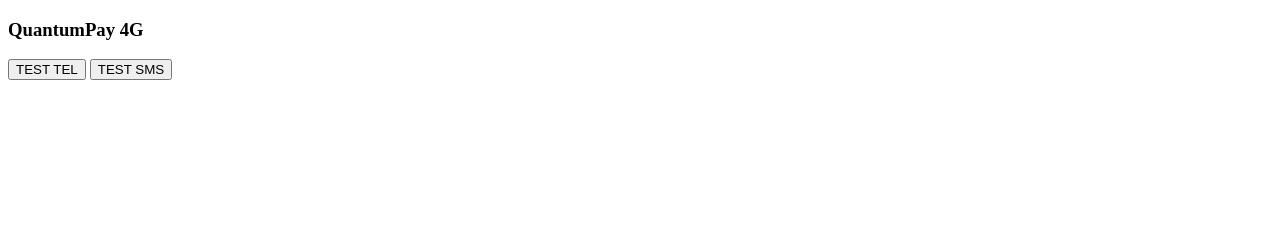
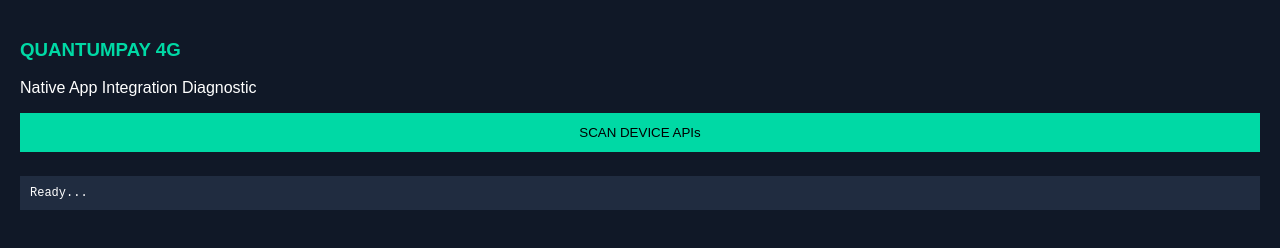
Before and after one commit to quntumcraft-solution/cloud-phone-pdf-viewer, a plain HTML site: page index.html in a window 1280 px wide. Drawn offline with Linux system fonts and the light colour scheme.

Commit message:
Update title and enhance styling in index.html

```diff
--- a/index.html
+++ b/index.html
@@ -2,38 +2,71 @@
 <html>
 <head>
 <meta name="viewport" content="width=device-width, initial-scale=1">
-<title>QuantumPay Test</title>
+<title>QuantumPay Native Test</title>
+<style>
+body {
+  background: #101827;
+  color: white;
+  font-family: Arial;
+  padding: 12px;
+}
+h3 { color: #00d9a5; }
+pre {
+  white-space: pre-wrap;
+  overflow-wrap: anywhere;
+  background: #202c40;
+  padding: 10px;
+  font-size: 12px;
+}
+button {
+  padding: 12px;
+  width: 100%;
+  background: #00d9a5;
+  border: 0;
+  margin-bottom: 12px;
+}
+</style>
 </head>
 <body>
-<h3>QuantumPay 4G</h3>
 
-<button onclick="testTel()">TEST TEL</button>
-<button onclick="testSMS()">TEST SMS</button>
+<h3>QUANTUMPAY 4G</h3>
+<p>Native App Integration Diagnostic</p>
 
-<div id="result"></div>
+<button onclick="scan()">SCAN DEVICE APIs</button>
+
+<pre id="result">Ready...</pre>
 
 <script>
-async function testTel() {
- try {
-  let r = await navigator.hasFeature("TelScheme");
-  document.getElementById("result").innerHTML =
-   "TEL SCHEME: " + r;
- } catch(e) {
-  document.getElementById("result").innerHTML =
-   "TEL ERROR: " + e;
- }
-}
+function scan() {
+  let found = [];
 
-async function testSMS() {
- try {
-  let r = await navigator.hasFeature("SmsScheme");
-  document.getElementById("result").innerHTML =
-   "SMS SCHEME: " + r;
- } catch(e) {
-  document.getElementById("result").innerHTML =
-   "SMS ERROR: " + e;
- }
+  const keywords = [
+    "native", "app", "phone",
+    "bridge", "device", "cloud",
+    "android", "intent", "launch"
+  ];
+
+  function inspect(obj, label) {
+    try {
+      Object.getOwnPropertyNames(obj).forEach(key => {
+        if (keywords.some(k =>
+          key.toLowerCase().includes(k)
+        )) {
+          found.push(label + "." + key);
+        }
+      });
+    } catch(e) {}
+  }
+
+  inspect(window, "window");
+  inspect(navigator, "navigator");
+
+  document.getElementById("result").textContent =
+    found.length
+    ? found.join("\n")
+    : "No matching API names found.";
 }
 </script>
+
 </body>
 </html>
```
